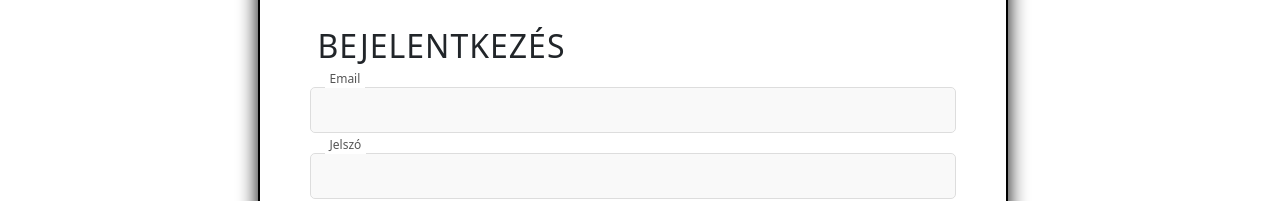
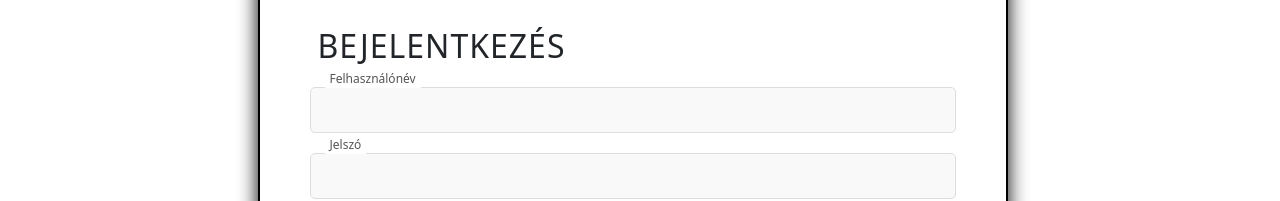
Before and after one commit to Lorinc19/VizsgaFrontend, a React (Create React App) app: page /belepes in a window 1280 px wide. Shown: the part 296-497 px from the top of the page. Built offline with nearby package versions, Linux system fonts and the light colour scheme.

Commit message:
bejelentketés is ready

```diff
--- a/src/LoginRegister.js
+++ b/src/LoginRegister.js
@@ -2,6 +2,7 @@ import axios from "axios";
 import React, { useState } from "react";
 import './App.css';
 import './LoginRegister.css';
+import { useNavigate } from "react-router-dom";
 
 
 export default function LoginRegister() {
@@ -16,6 +17,7 @@ export default function LoginRegister() {
     UserName:""
   });
   const [errors, setErrors] = useState({});
+  const navigate = useNavigate();
 
 
   const handleChange = (e) => {
@@ -28,22 +30,39 @@ export default function LoginRegister() {
 
   const validate = () => {
     let errors = {};
+    if (!isLogin) {
+            if (!formData.Vezeteknev.trim()) errors.Vezeteknev = "Vezetéknév szükséges!";
+            if (!formData.Keresztnev.trim()) errors.Csaladnev = "Keresztnév szükséges!";
+            if (!formData.Email.includes("@")) errors.Email = "Érvénytelen email!";
+            if (!formData.Kor || isNaN(formData.Kor) || formData.Kor < 18) errors.Kor = "Minimum életkor 18 év!";
+            if (formData.Password.length < 6) errors.Password = "A jelszónak legalább 6 karakter hosszúnak kell lennie!";
+    }
 
-    if (!formData.Vezeteknev.trim()) errors.Vezeteknev = "Vezetéknév szükséges!";
-    if (!formData.Keresztnev.trim()) errors.Csaladnev = "Keresztnév szükséges!";
-    if (!formData.Email.includes("@")) errors.Email = "Érvénytelen email!";
-    if (formData.Password.length < 6) errors.Password = "A jelszónak legalább 6 karakter hosszúnak kell lennie!";
-    if (!formData.Kor || isNaN(formData.Kor) || formData.Kor < 18) errors.Kor = "Minimum életkor 18 év!";
     setErrors(errors);
     return Object.keys(errors).length === 0;
   };
 
   const handleSubmit = async (e) => {
     e.preventDefault();
-    if (!validate()) return;
+    if (!validate()) {
+      return;
+    }
 
     if (isLogin) {
       console.log("Bejelentkezés:", formData);
+      try {
+        const response = await axios.post("https://localhost:7007/Auth/Login", {userName: formData.UserName, password: formData.Password});
+        setMessage("Sikeres belépés!");
+        console.log("Belépés sikeres", response);
+        localStorage.setItem("token", response.data.token);
+        localStorage.setItem("userName", response.data.result.userName);
+        localStorage.setItem("email", response.data.result.email);
+        navigate("/")
+
+      } catch (error) {
+        setMessage("Hiba történt a belépés során!");
+        console.error("Belépési hiba:", error.response?.data || error.message);
+      }
     } else {
       console.log("Regisztráció:", formData);
       try {
@@ -67,22 +86,22 @@ export default function LoginRegister() {
         <form onSubmit={handleSubmit}>
           <div className="input-box">
             <input
-              type="email"
-              name="email"
+              type="text"
+              name="UserName"
               required
-              value={formData.email}
+              value={formData.UserName}
               onChange={handleChange}
             />
-            <label>Email</label>
-            {errors.email && <p className="error-text">{errors.email}</p>}
+            <label>Felhasználónév</label>
+            {errors.UserName && <p className="error-text">{errors.UserName}</p>}
           </div>
 
           <div className="input-box">
             <input
               type="password"
-              name="password"
+              name="Password"
               required
-              value={formData.password}
+              value={formData.Password}
               onChange={handleChange}
             />
             <label>Jelszó</label>
```
